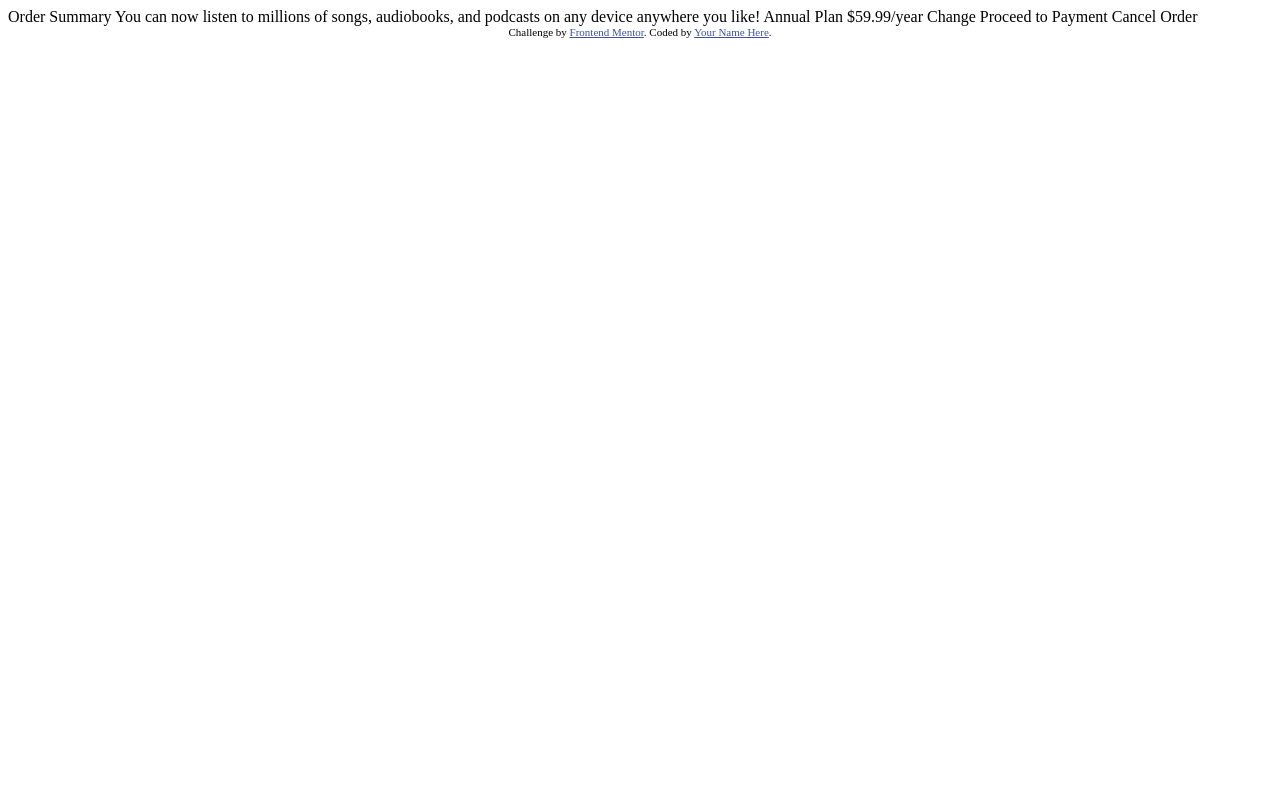
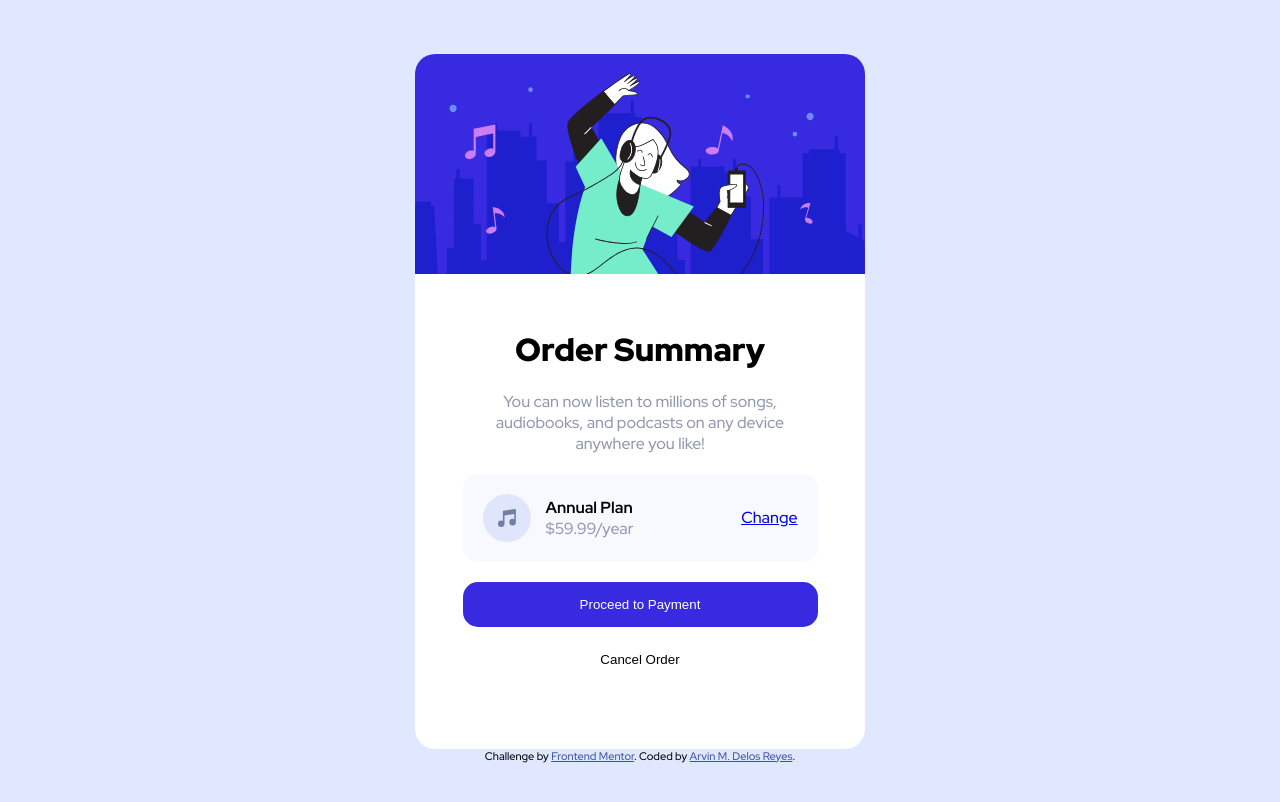
Before and after one commit to arvndlr/order-summary, a plain HTML site: page index.html in a window 1280 px wide. Drawn offline with Linux system fonts and the light colour scheme.

Commit message:
second commit

```diff
--- /dev/null
+++ b/css/styles.css
@@ -0,0 +1,88 @@
+:root {
+  --pale-blue: hsl(225, 100%, 94%);
+  ---bright-blue: hsl(245, 75%, 52%);
+  --very-pale-blue: hsl(225, 100%, 98%);
+  --desaturated-blue: hsl(224, 23%, 55%);
+  --dark-blue: hsl(223, 47%, 23%);
+  --p-font-size: 16px;
+}
+body {
+  font-family: "Red Hat Display", sans-serif;
+  box-sizing: border-box;
+  display: flex;
+  justify-content: center;
+  align-items: center;
+  flex-direction: column;
+  min-height: 100vh;
+  background: #e0e8ff;
+  font-size: var(--p-font-size);
+}
+p {
+  font-size: var(--p-font-size);
+}
+.container {
+  box-sizing: border-box;
+  width: 450px;
+  height: 695px;
+  display: flex;
+  flex-wrap: wrap;
+  flex-direction: column;
+  align-items: center;
+  border-radius: 20px;
+  background: #fff;
+}
+.img-container {
+  height: 220px;
+}
+.img-container img {
+  border-top-left-radius: 20px;
+  border-top-right-radius: 20px;
+}
+.card-container {
+    margin-top: 54px;
+    text-align: center;
+    width: 355px;
+    display: flex;
+    flex-direction: column;
+}
+.card-container h1 {
+    font-size: 2em;
+    margin: 0;
+    font-weight: 900;
+}
+.card-container p {
+    margin: 20px auto;
+    color: #9297B1;
+}
+.annual-plan {
+    display: flex;
+    align-items: center;
+    justify-content: center;
+    background-color: #F8F9FE;
+    padding: 20px;
+    border-radius: 15px;
+    margin-bottom: 20px;
+}
+.annual-plan p {
+    margin: 0 auto 0 15px;
+    text-align: left;
+}
+#annual-title {
+    font-size: 1em;
+    font-weight: 700;
+    color: black;
+}
+button {
+    padding: 15px;
+    border-radius: 15px;
+    margin-bottom: 10px;
+}
+#btn-proceed {
+    background-color: rgba(56, 42, 225, 1);
+    color: #fff;
+    border: none;
+}
+#btn-cancel {
+    background: rgba(0, 0, 0, 0);
+    border: none;
+}
--- a/index.html
+++ b/index.html
@@ -1,37 +1,66 @@
 <!DOCTYPE html>
 <html lang="en">
   <head>
-  <meta charset="UTF-8">
-  <meta name="viewport" content="width=device-width, initial-scale=1.0"> <!-- displays site properly based on user's device -->
+    <meta charset="UTF-8" />
+    <meta name="viewport" content="width=device-width, initial-scale=1.0" />
+    <!-- displays site properly based on user's device -->
 
-  <link rel="icon" type="image/png" sizes="32x32" href="./images/favicon-32x32.png">
+    <link
+      rel="icon"
+      type="image/png"
+      sizes="32x32"
+      href="./images/favicon-32x32.png"
+    />
 
     <title>Frontend Mentor | Order summary card</title>
 
+    <link rel="preconnect" href="https://fonts.googleapis.com" />
+    <link rel="preconnect" href="https://fonts.gstatic.com" crossorigin />
+    <link
+      href="https://fonts.googleapis.com/css2?family=Red+Hat+Display:wght@500;700;900&display=swap"
+      rel="stylesheet"
+    />
+    <link rel="stylesheet" href="./css/styles.css">
     <!-- Feel free to remove these styles or customise in your own stylesheet 👍 -->
     <style>
-    .attribution { font-size: 11px; text-align: center; }
-    .attribution a { color: hsl(228, 45%, 44%); }
+      .attribution {
+        font-size: 11px;
+        text-align: center;
+      }
+      .attribution a {
+        color: hsl(228, 45%, 44%);
+      }
     </style>
   </head>
   <body>
-
-  Order Summary
-
-  You can now listen to millions of songs, audiobooks, and podcasts on any
-  device anywhere you like!
-
-  Annual Plan
-  $59.99/year
-
-  Change
-
-  Proceed to Payment
-  Cancel Order
+    <div class="container">
+      <div class="img-container">
+        <img src="./images/illustration-hero.svg" alt="hero illustration" />
+      </div>
+      <div class="card-container">
+        <h1>Order Summary</h1>
+        <p>
+          You can now listen to millions of songs, audiobooks, and podcasts on
+          any device anywhere you like!
+        </p>
+        <div class="annual-plan">
+          <img src="./images/icon-music.svg" alt="music icon" />
+          <p><span id="annual-title">Annual Plan</span><br><span>$59.99/year</span></p>
+          <a href="#">Change</a>
+        </div>
+        <button id="btn-proceed">Proceed to Payment</button>
+        <button id="btn-cancel">Cancel Order</button>
+      </div>
+    </div>
 
     <div class="attribution">
-    Challenge by <a href="https://www.frontendmentor.io?ref=challenge" target="_blank">Frontend Mentor</a>.
-    Coded by <a href="#">Your Name Here</a>.
+      Challenge by
+      <a href="https://www.frontendmentor.io?ref=challenge" target="_blank"
+        >Frontend Mentor</a
+      >. Coded by
+      <a href="https://www.linkedin.com/in/arvndlr/" target="_blank"
+        >Arvin M. Delos Reyes</a
+      >.
     </div>
   </body>
 </html>
```
Lines whose indentation alone changed are shown as unchanged.
